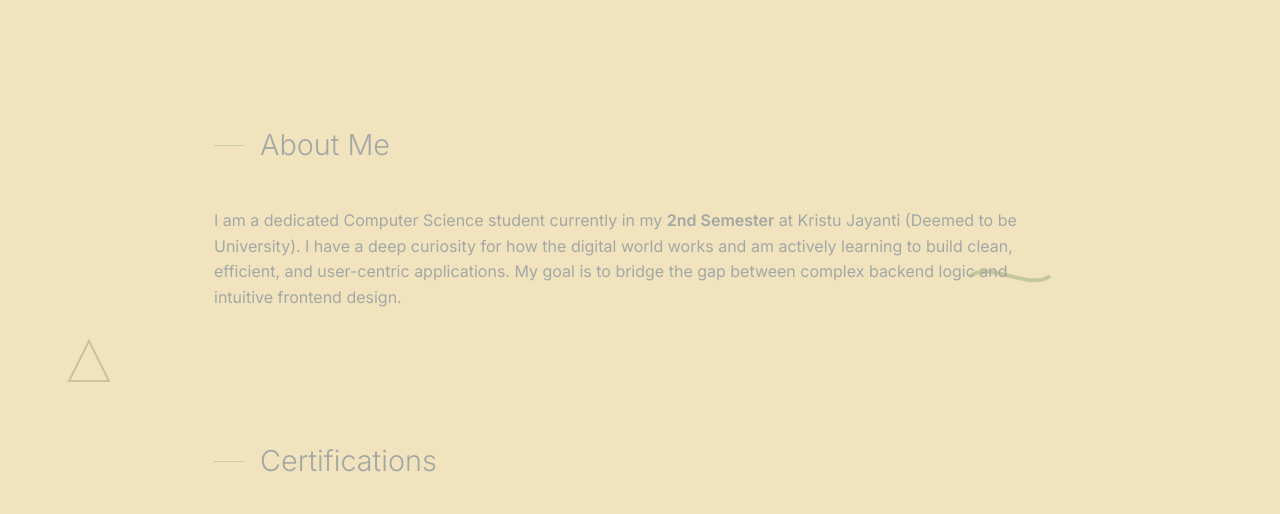
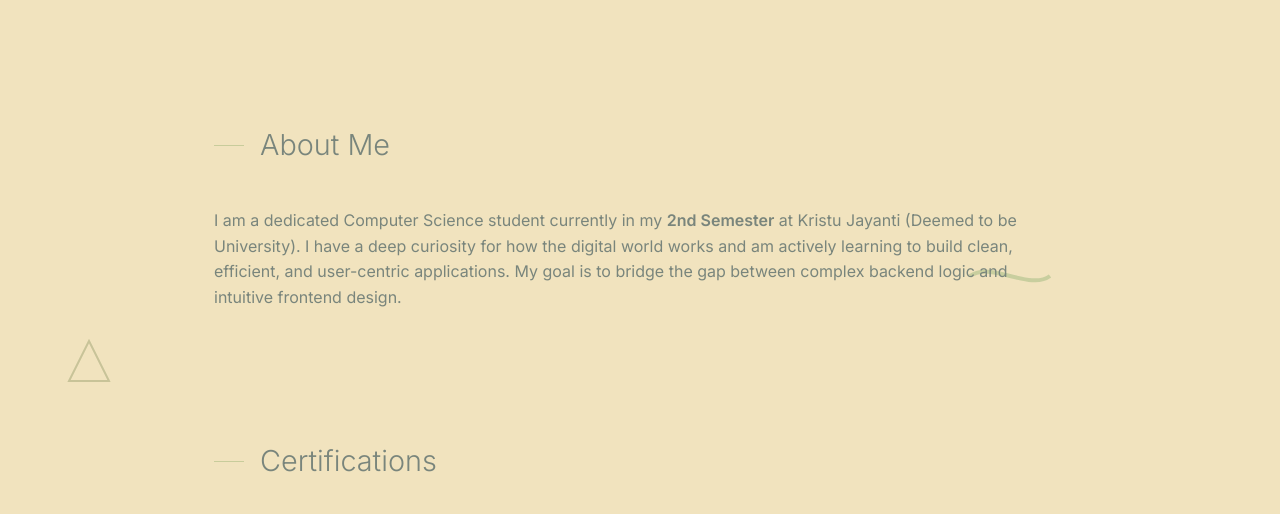
Before and after one commit to Piya-18/priyanshi-patel, a website: page index.html in a window 1280 px wide. Shown: the part 304-818 px from the top of the page. Drawn offline with nearby package versions, Linux system fonts and the light colour scheme.

Commit message:
original

```diff
--- a/style.css
+++ b/style.css
@@ -4,9 +4,9 @@
         :root {
             /* Theme: Wasabi, Beige, Lemon Yellow */
             --bg-color: #f1e3be;
-            --card-bg-wasabi: #638955;
+            --card-bg-wasabi: #6b9e58;
             --card-bg-lemon: #6b7b44;
-            --text-main: #a3a8a4;
+            --text-main: #79857c;
             --text-muted: #6a994e;
             --accent-color: #bc4749;
             --border-color: #dee2e6;
```
